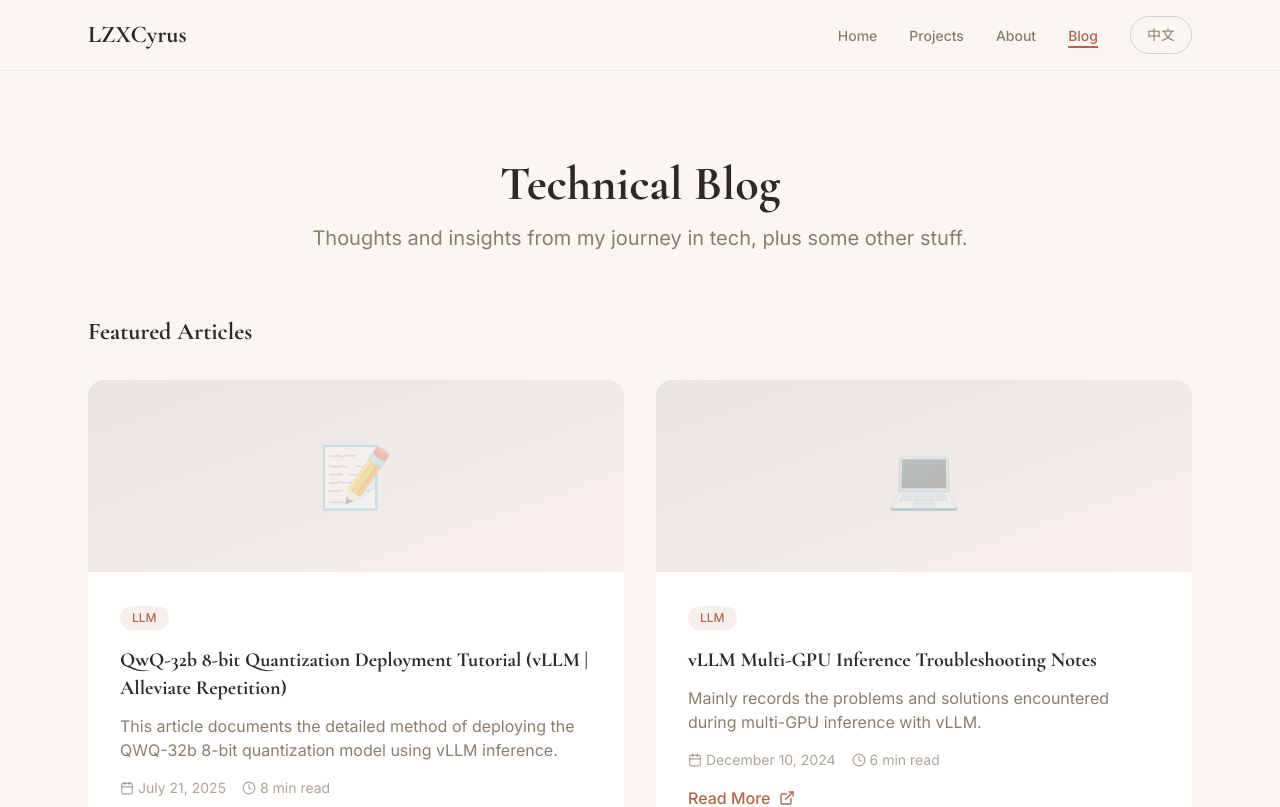
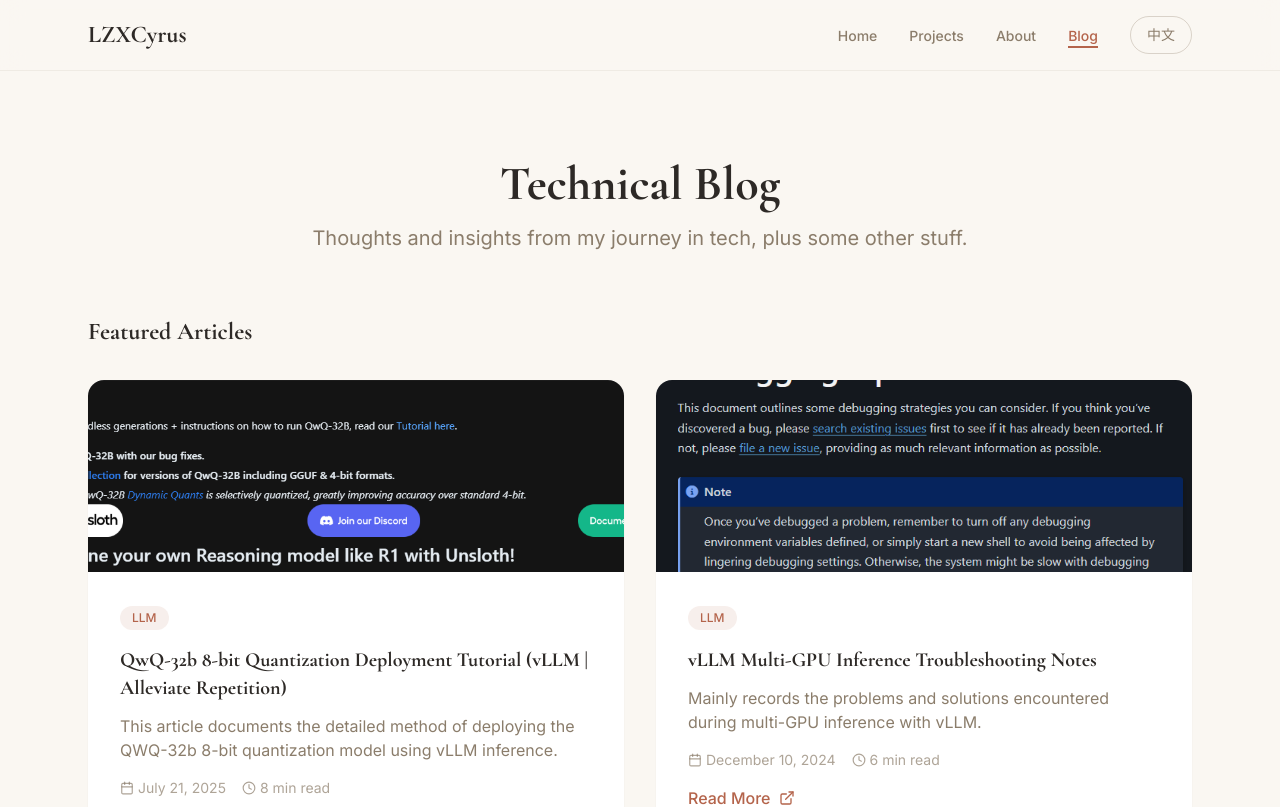
Before and after one commit to LZXCyrus/LZXCyrus.github.io, a React (Vite) app: page /blog in a window 1280 px wide. Shown: the top 807 px of the page. Built offline with nearby package versions, Linux system fonts and the light colour scheme.

Commit message:
Update BlogPage.tsx

```diff
--- a/src/pages/BlogPage.tsx
+++ b/src/pages/BlogPage.tsx
@@ -61,10 +61,17 @@
                   whileHover={{ y: -5 }}
                 >
                   {/* Image placeholder */}
-                  <div className="h-48 bg-gradient-to-br from-anthropic-taupe/20 to-anthropic-terracotta/10 flex items-center justify-center">
+                  {/* <div className="h-48 bg-gradient-to-br from-anthropic-taupe/20 to-anthropic-terracotta/10 flex items-center justify-center">
                     <span className="text-6xl opacity-30 group-hover:opacity-50 transition-opacity">
                       {index === 0 ? '📝' : '💻'}
                     </span>
+                  </div> */}
+                  <div className="h-48 overflow-hidden">
+                    <img
+                      src={index === 0 ? "/images/blog1.jpg" : "/images/blog2.jpg"}
+                      alt="blog cover"
+                      className="w-full h-full object-cover"
+                    />
                   </div>
 
                   <div className="p-8">
```
